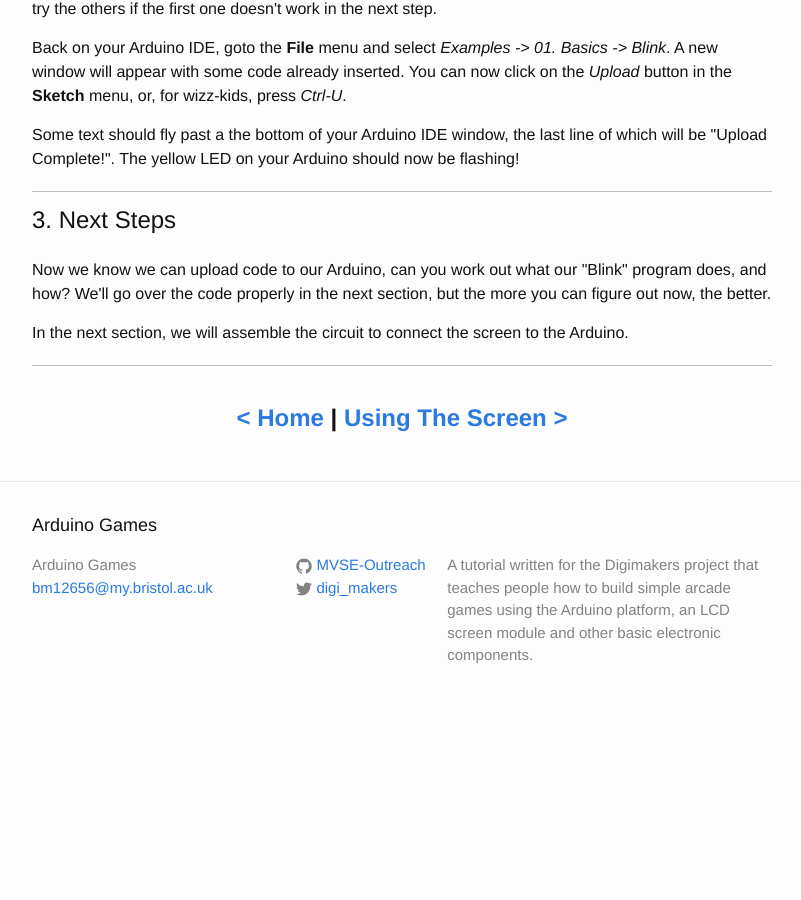
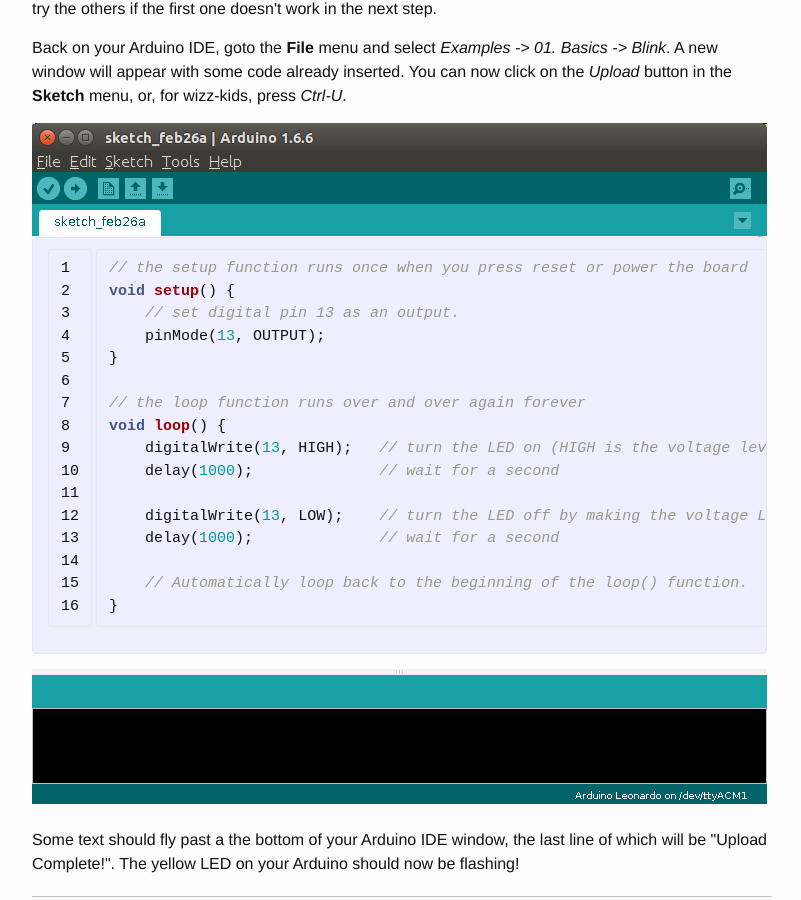
Before and after one commit to MVSE-Outreach/arduino-games, a Jekyll site: the page built from tutorial/getting-started.html, in a window 1280 px wide and 900 px high, scrolled down 1161 px. Shown: the whole window, without its empty margins (238-1039 px from the left). Built offline with Jekyll 4.4.1, drawn with Linux system fonts in a browser that asks for light colours; before the commit the page ends 1888 px from its top, so only the background shows below that.

Commit message:
Added a nicer getting started example page.  On branch master  Changes to be committed: 	modified:   getting-started.html

```diff
--- a/tutorial/getting-started.html
+++ b/tutorial/getting-started.html
@@ -55,6 +55,33 @@ code already inserted. You can now click on the <i>Upload</i> button in
 the <b>Sketch</b> menu, or, for wizz-kids, press <i>Ctrl-U</i>.
 </p>
 <p>
+
+<div style="text-align:left; max-width:735px;">
+<img src="images/ide-top.png"/>
+{% highlight C linenos %}
+
+// the setup function runs once when you press reset or power the board
+void setup() {
+    // set digital pin 13 as an output.
+    pinMode(13, OUTPUT);
+}
+
+// the loop function runs over and over again forever
+void loop() {
+    digitalWrite(13, HIGH);   // turn the LED on (HIGH is the voltage level)
+    delay(1000);              // wait for a second
+
+    digitalWrite(13, LOW);    // turn the LED off by making the voltage LOW
+    delay(1000);              // wait for a second
+
+    // Automatically loop back to the beginning of the loop() function.
+}
+
+{% endhighlight %}
+<img src="images/ide-bottom.png"/>
+</div><br/>
+
+<p>
 Some text should fly past a the bottom of your Arduino IDE window, the last
 line of which will be "Upload Complete!". The yellow LED on your Arduino
 should now be flashing!
```
